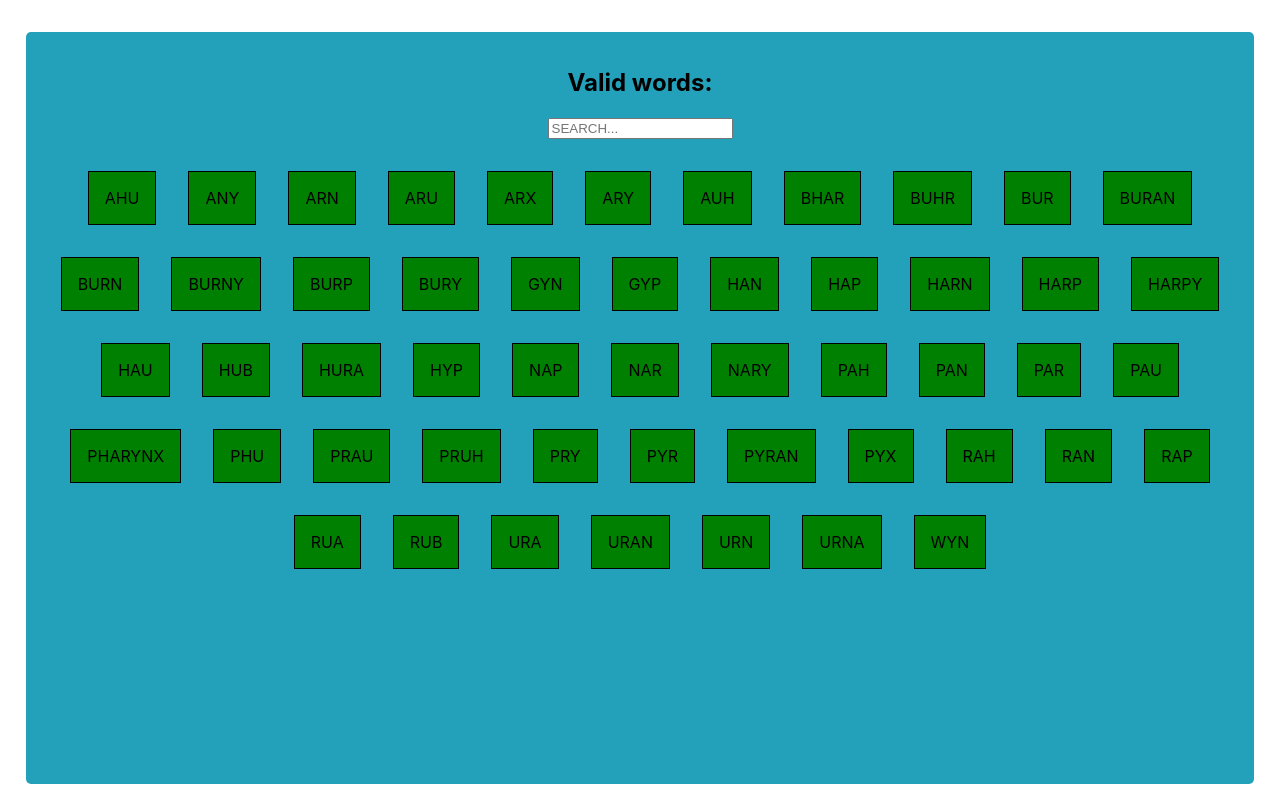
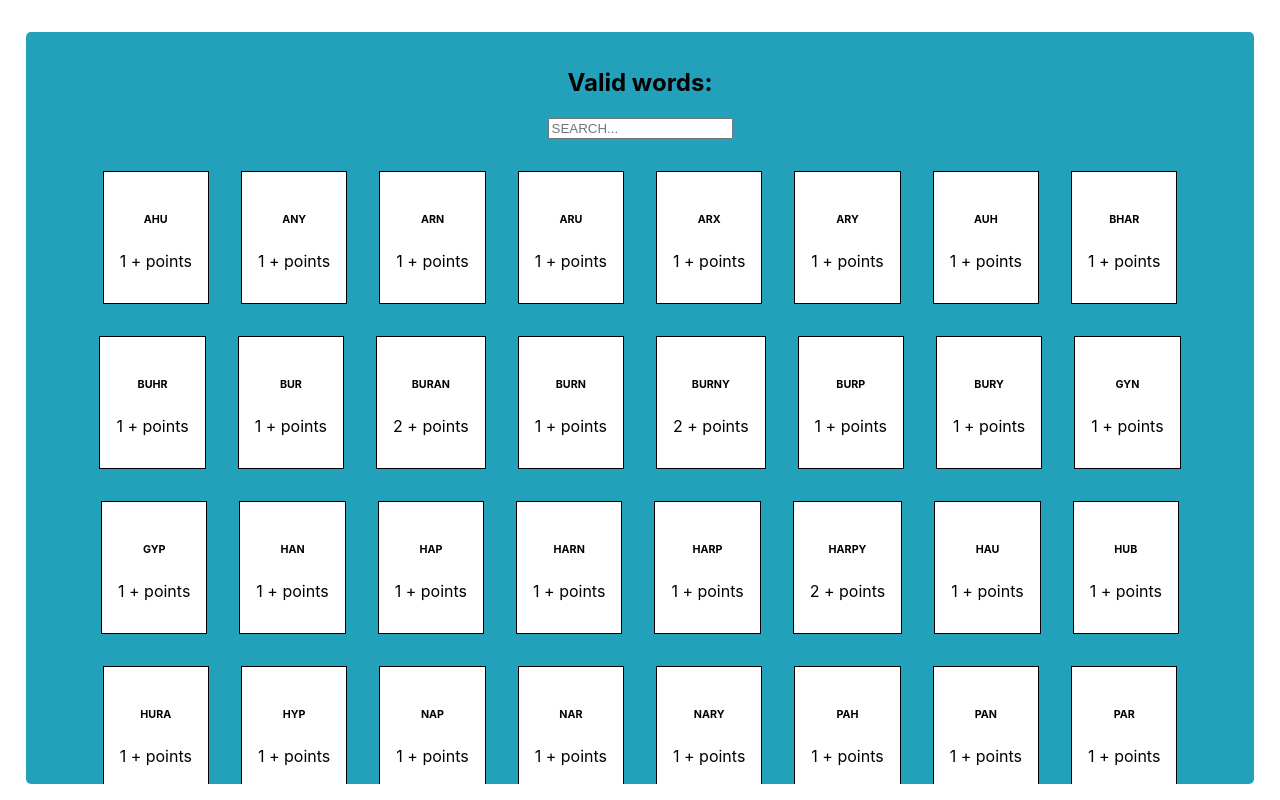
Before and after one commit to migtomace/boggle, a React (Create React App) app: page / in a window 1280 px wide. Shown: the part 788-1588 px from the top of the page. Built offline with nearby package versions, Linux system fonts and the light colour scheme.

Commit message:
Changes matrix font-size and add points to words

```diff
--- a/src/Boggle/Boggle.css
+++ b/src/Boggle/Boggle.css
@@ -1,6 +1,7 @@
 table {
     margin: 0 auto;
     background: #ffffff;
+    font-size: 2em;
 }
 table, th, td {
     border: 1px solid #000000;
--- a/src/Boggle/Boggle.js
+++ b/src/Boggle/Boggle.js
@@ -5,6 +5,25 @@ import findWords from "./helpers/findWords";
 import './Boggle.css'
 
 const L = words.map(w => w.toUpperCase());
+
+let renderSwitch = (word) => {
+    switch(word.length) {
+        case 3:
+            return 1;
+        case 4:
+            return 1;
+        case 5:
+            return 2;
+        case 6:
+            return 3;
+        case 7:
+            return 5;
+        case 8:
+            return 11;
+        default: //greater than 8
+            return 11;
+    }
+}
 
 export const Boggle = () => {
 
@@ -55,7 +74,12 @@ export const Boggle = () => {
                             return val;
                         };
                     }).map(item => {
-                    return <div className="word" style={item.length < 3 ? {background: "red"} : {background: "green"}}> {item} </div>
+                    return (
+                        <div className="word">
+                            <h6>{item} </h6>
+                            <p className="points">
+                                {renderSwitch(item)} + points</p>
+                        </div>)
                 })}
                 </p>
             </section>
```
